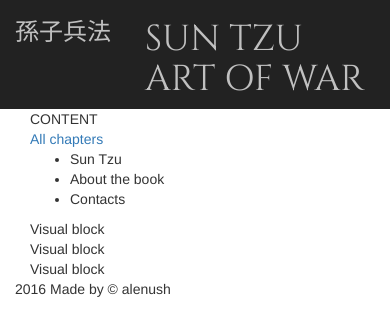
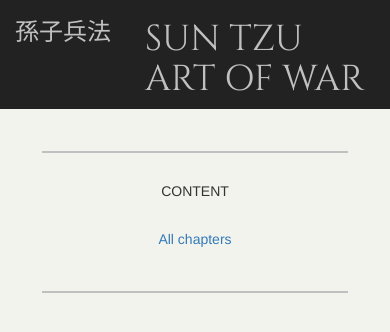
Before and after one commit to Alenush/Suntzu_Art-of-War, a Django app: template mysite/templates/main_page.html in a window 390 px wide. Shown: the top 332 px of the page. Run offline with Django 3.2, Linux system fonts and the light colour scheme; the template is opened without the code that fills it, so the values that code supplies are empty; some libraries are stand-ins or nearby versions.

Commit message:
Main page and book content are ready

```diff
--- a/mysite/suntzu_artofwar/admin.py
+++ b/mysite/suntzu_artofwar/admin.py
@@ -1,8 +1,7 @@
 from django.contrib import admin
 
 # Register your models here.
-from .models import Chapters, ChaptersTranslation, Comments
+from .models import ChaptersTranslation, Comments
 
-admin.site.register(Chapters)
 admin.site.register(ChaptersTranslation)
 admin.site.register(Comments)
--- a/mysite/suntzu_artofwar/static/suntzu_artofwar/css/styles.css
+++ b/mysite/suntzu_artofwar/static/suntzu_artofwar/css/styles.css
@@ -1,5 +1,57 @@
+body{
+    background-color: #f3f3ed;
+}
+
 
 .main-header{
     color:silver;
     font-family: 'Cinzel', serif;
 }
+
+.main_chapters{
+    /*background-color: white;*/
+    padding-top: 1em;
+    padding-bottom: 23em;
+    width: 85%;
+    margin: 3em auto;
+    border-top: 2px solid silver;
+    border-bottom: 2px solid silver;
+    /*box-shadow: 15px 0 15px -20px #000 inset, -15px 0 15px -20px #000 inset; */
+}
+
+@media screen and (max-device-width: 1024px) {
+
+    .main_chapters{
+        padding-bottom: 2em;
+    }
+
+}
+
+.chapter_element{
+
+    padding: 1em;
+    text-align: center;
+}
+
+.extra_info{
+    background-image:url('../images/sun-tzu.jpg');
+    background-size: cover;
+    margin: 0, auto;
+    padding: 5em;
+    color: silver;
+    border: 1px solid silver;
+    text-align: right;
+}
+
+.info_block {
+    margin: 1em, auto;
+    padding: 3em;
+    color: black;
+    border: 1px solid silver;
+    text-align: center;
+}
+
+.chapter{
+    text-align: center;
+
+}
--- a/mysite/suntzu_artofwar/urls.py
+++ b/mysite/suntzu_artofwar/urls.py
@@ -4,4 +4,5 @@
 
 urlpatterns = [
     url(r'^$', views.index, name='index'),
+    url(r'^book$', views.all_book, name='book'),
 ]
```
Also changed, not shown: mysite/suntzu_artofwar/models.py (+10 -6 lines), mysite/suntzu_artofwar/views.py (+14 -1 lines).
